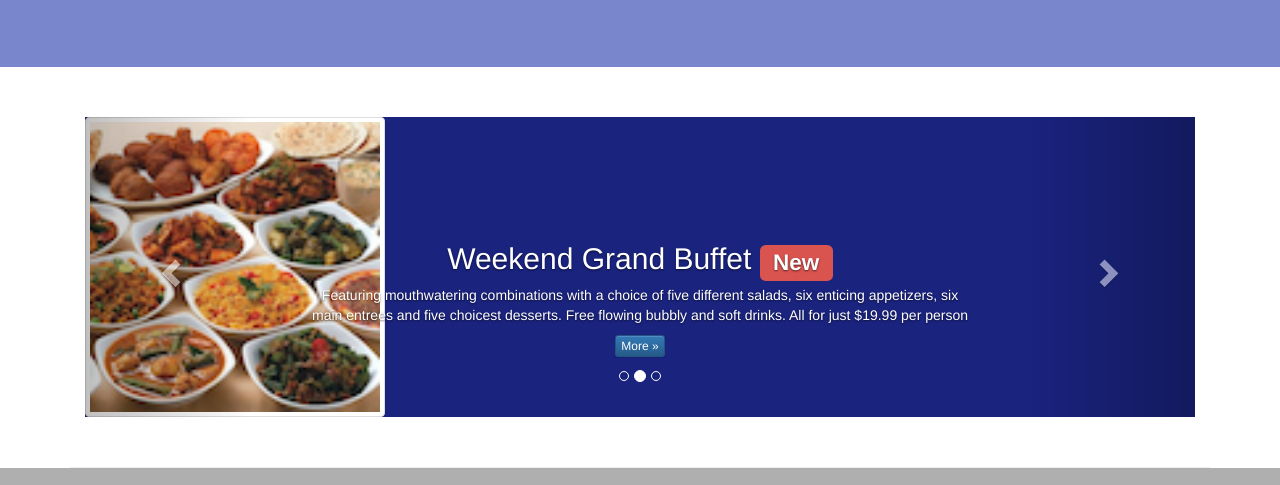
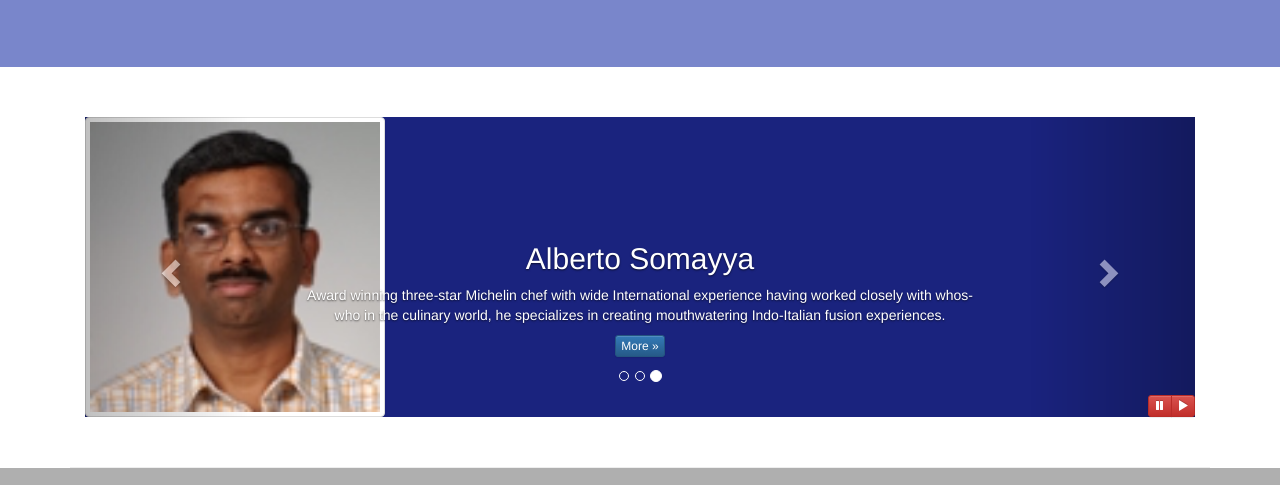
Before and after one commit to truongmm/conFusion, a plain HTML site: page index.html in a window 1280 px wide. Shown: the part 392-877 px from the top of the page. Drawn offline with nearby package versions, Linux system fonts and the light colour scheme.

Commit message:
Extended website from lecture

```diff
--- a/css/mystyles.css
+++ b/css/mystyles.css
@@ -87,3 +87,9 @@ body {
   position: absolute;
   top: 0;
 }
+
+#carouselButtons {
+  bottom: 0;
+  position: absolute;
+  right:0;
+}
--- a/index.html
+++ b/index.html
@@ -265,6 +265,14 @@
               <span class="glyphicon glyphicon-chevron-right" aria-hidden="true"></span>
               <span class="sr-only">Next</span>
             </a>
+            <div class="btn-group" id="carouselButtons">
+              <button class="btn btn-danger btn-xs" id="carousel-pause">
+                <span class="glyphicon glyphicon-pause" aria-hidden="true"></span>
+              </button>
+              <button class="btn btn-danger btn-xs" id="carousel-play">
+                <span class="glyphicon glyphicon-play" aria-hidden="true"></span>
+              </button>
+            </div>
           </div>
         </div>
       </div>
@@ -329,6 +337,14 @@
     <script>
       $(document).ready(function(){
         $('[data-toggle="tooltip"]').tooltip();
+
+        $("#mycarousel").carousel({interval: 2000});
+        $("#carousel-pause").click(function(){
+          $("#mycarousel").carousel('pause');
+        });
+        $("#carousel-play").click(function(){
+          $("#mycarousel").carousel('cycle');
+        });
       });
     </script>
   </body>
```
